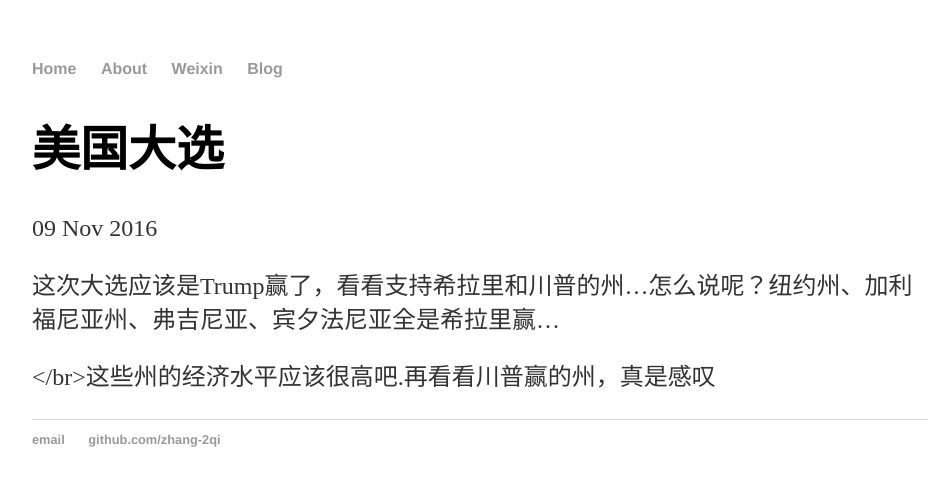
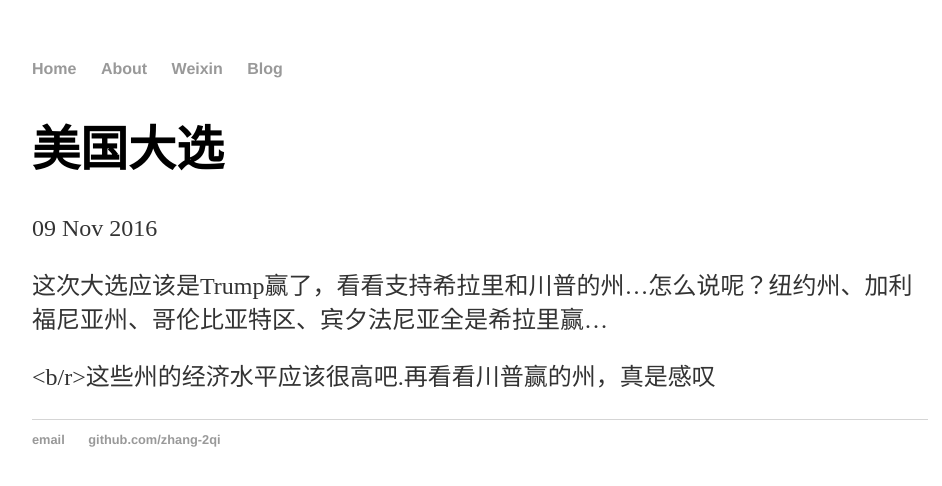
Before and after one commit to zhang-2qi/zhang-2qi.github.io, a Jekyll site: the page built from _posts/2016-11-9-美国大选.md, in a window 1280 px wide. Shown: the top 486 px of the page, without its empty margins (160-1102 px from the left). Built offline with Jekyll 4.4.1, drawn with Linux system fonts in a browser that asks for light colours.

Commit message:
Update 2016-11-9-美国大选.md

```diff
--- a/_posts/2016-11-9-美国大选.md
+++ b/_posts/2016-11-9-美国大选.md
@@ -4,6 +4,6 @@ title: "美国大选"
 date: 2016-11-09
 ---
 
-这次大选应该是Trump赢了，看看支持希拉里和川普的州...怎么说呢？纽约州、加利福尼亚州、弗吉尼亚、宾夕法尼亚全是希拉里赢...
+这次大选应该是Trump赢了，看看支持希拉里和川普的州...怎么说呢？纽约州、加利福尼亚州、哥伦比亚特区、宾夕法尼亚全是希拉里赢...
 
-</br>这些州的经济水平应该很高吧.再看看川普赢的州，真是感叹
+<b/r>这些州的经济水平应该很高吧.再看看川普赢的州，真是感叹
```
